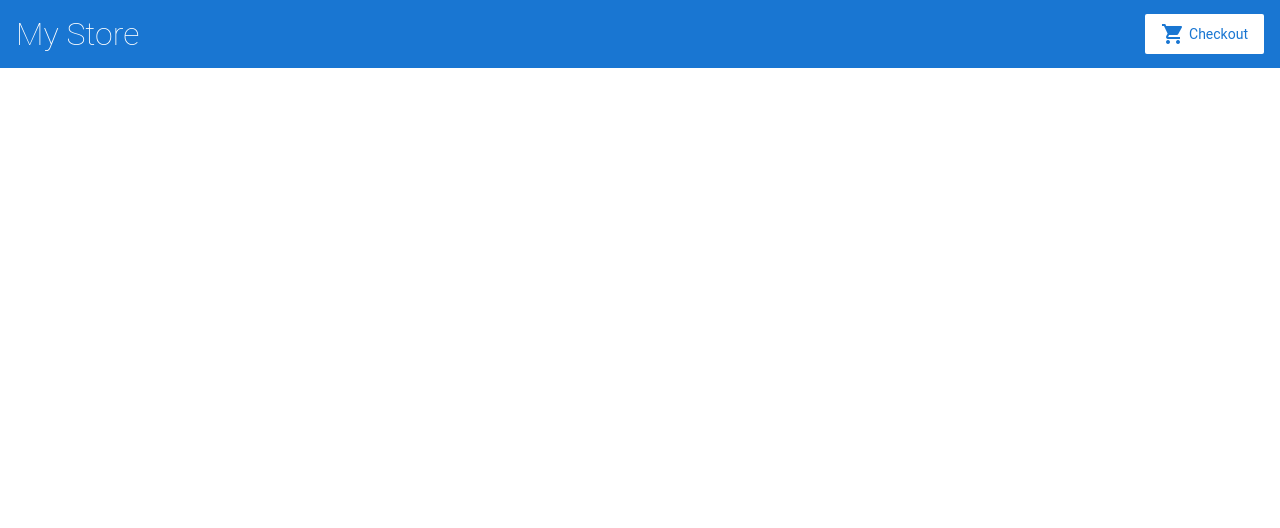
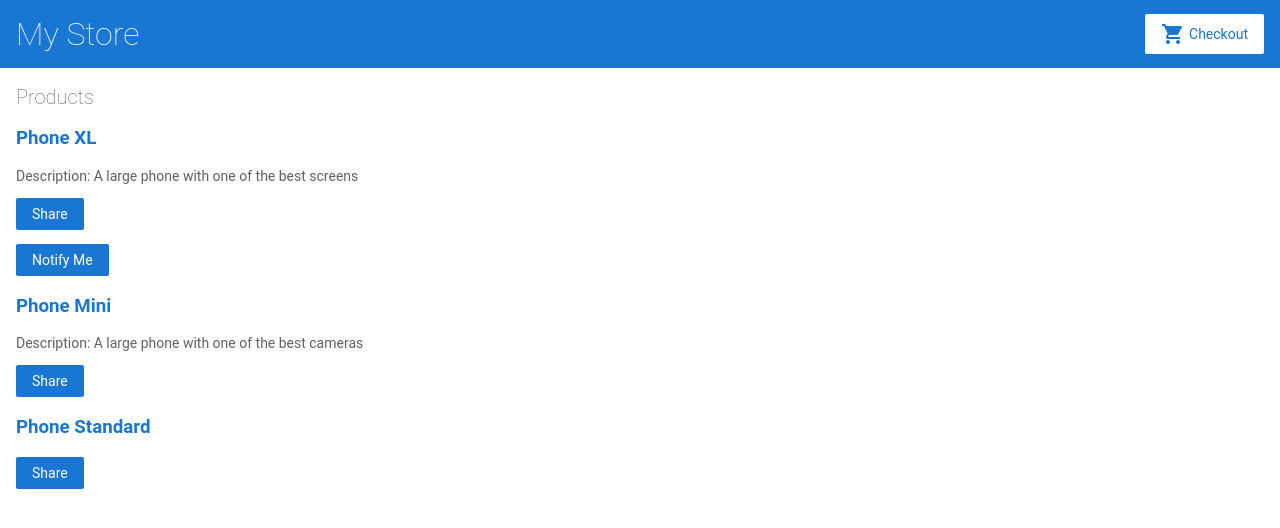
Before and after one commit to Alex058558/cart, an Angular app: page / in a window 1280 px wide. Shown: the top 528 px of the page. Built offline with nearby package versions, Linux system fonts and the light colour scheme.

Commit message:
(Adding navigation for produts details)

```diff
--- a/src/app/app.component.html
+++ b/src/app/app.component.html
@@ -1,5 +1,5 @@
 <app-top-bar></app-top-bar>
 
 <div class="container">
-  <!-- <router-outlet></router-outlet> -->
+  <router-outlet></router-outlet>
 </div>
--- /dev/null
+++ b/src/app/product-alerts/product-alerts.component.html
@@ -0,0 +1,3 @@
+<p *ngIf="product && product.price>700" >
+    <button type="button" (click)="notify.emit()">Notify Me</button>
+</p>
--- /dev/null
+++ b/src/app/product-details/product-details.component.html
@@ -0,0 +1,7 @@
+<h2>Product Details</h2>
+
+<div *ngIf="product">
+    <h3>{{ product.name }}</h3>
+    <h4>{{ product.price | currency }}</h4>
+    <p>{{ product.description }}</p>
+</div>
--- /dev/null
+++ b/src/app/product-details/product-details.component.ts
@@ -0,0 +1,19 @@
+import { Component } from '@angular/core';
+import { ActivatedRoute } from '@angular/router';
+import { Product, products } from '../product';
+@Component({
+  selector: 'app-product-details',
+  templateUrl: './product-details.component.html',
+  styleUrls: ['./product-details.component.css']
+})
+export class ProductDetailsComponent {
+  constructor(private route: ActivatedRoute) { }
+  product: Product|undefined;
+
+  ngOnInit() {
+    const routeParams = this.route.snapshot.paramMap;
+    const productIdFromRoute = Number(routeParams.get('productId'));
+    console.log(productIdFromRoute);
+    this.product = products.find(product => product.id == productIdFromRoute);
+  }
+}
--- a/src/app/product-list/product-list.component.html
+++ b/src/app/product-list/product-list.component.html
@@ -2,6 +2,18 @@
 
 <div *ngFor="let product of products">
     <h3>
-        {{product.name}}
+        <a [title]="product.name + ' detials'" [routerLink]="['/products',product.id]">
+            {{ product.name }}
+        </a>
     </h3>
+
+    <p *ngIf="product.description">
+        Description: {{product.description}}
+    </p>
+
+    <button type="button" (click)="share()">
+        Share
+    </button>
+
+    <app-product-alerts [product]="product" (notify)="onNotify()"></app-product-alerts>
 </div>
--- a/src/app/product-list/product-list.component.ts
+++ b/src/app/product-list/product-list.component.ts
@@ -12,4 +12,8 @@
   share(){
     window.alert('The product has been shared!');
   }
+
+  onNotify() {
+    window.alert('You will be notified when the product goes on sale!');
+  }
 }
--- a/src/app/product.ts
+++ b/src/app/product.ts
@@ -15,13 +15,13 @@
     {
         id : 2,
         name : 'Phone Mini',
-        price : 799,
+        price : 699,
         description : 'A large phone with one of the best cameras'
     },
     {
         id : 3,
         name : 'Phone Standard',
-        price : 799,
+        price : 299,
         description : '',
     },
 ]
--- a/src/app/top-bar/top-bar.component.html
+++ b/src/app/top-bar/top-bar.component.html
@@ -6,5 +6,3 @@
     <i class="material-icons">shopping_cart</i>
     Checkout
 </a>
-
-<!-- <a class="button fancy-button"><i class="material-icons">shopping_cart</i>Checkout</a> -->
```
Also changed, not shown: src/app/app.module.ts (+7 -2 lines), src/app/product-alerts/product-alerts.component.ts (added, +12 -0 lines), src/app/product-alerts/product-alerts.component.css (added), src/app/product-details/product-details.component.css (added).
